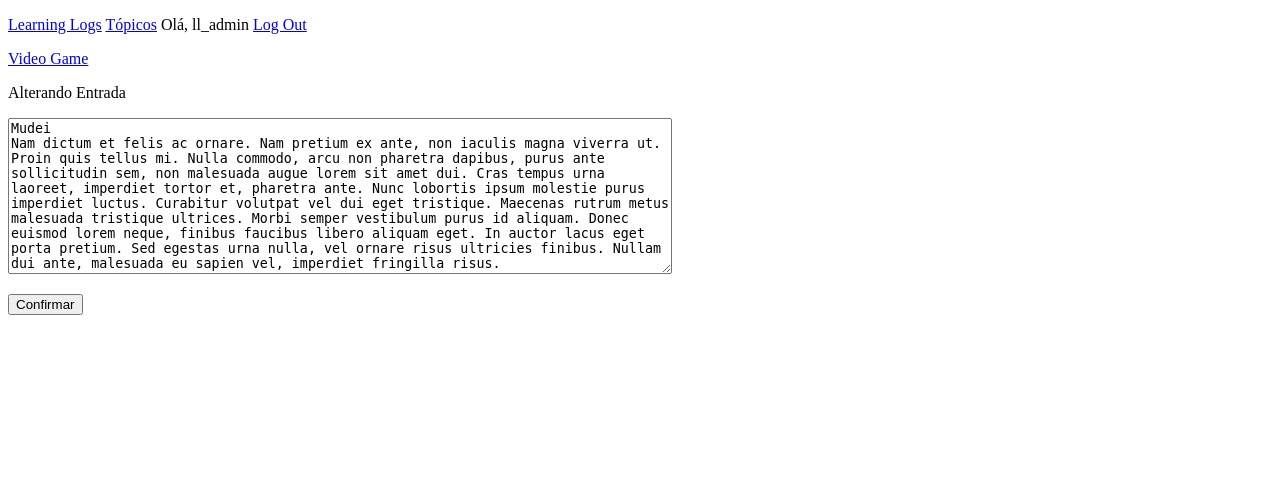
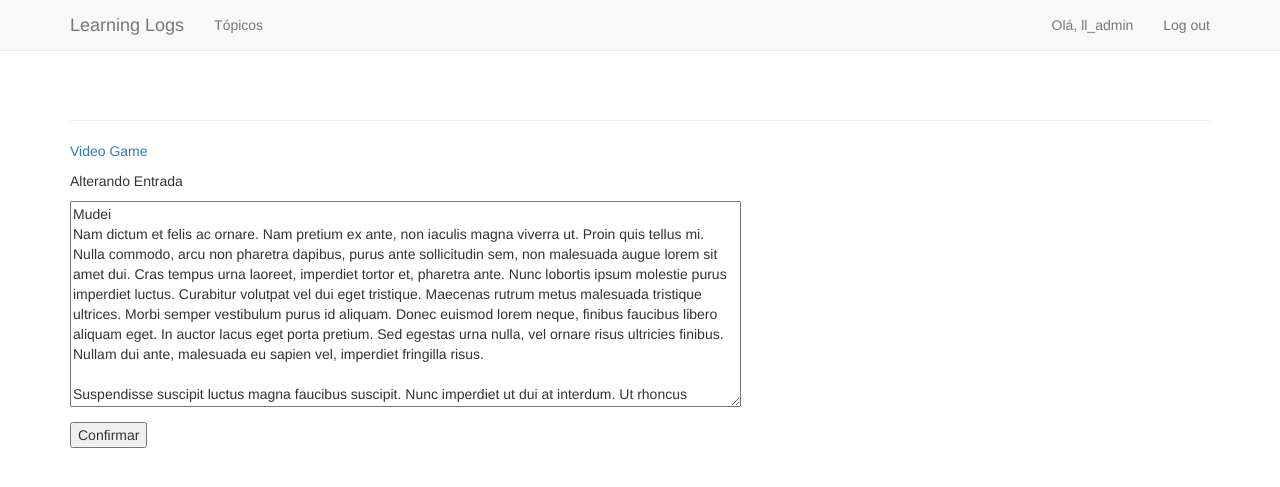
Before and after one commit to alvarocamillont/learning_log, a Django app: page /edit_entry/1/ in a window 1280 px wide. Shown: the top 487 px of the page. Run offline with Django 3.2, Linux system fonts and the light colour scheme; a user stored in the database is signed in; data comes from the database, SQL or seed files in the repository; both versions use the stored data as it was after the commit; some libraries are stand-ins or nearby versions.

Commit message:
Alterada o template base para o bootstrap

```diff
--- a/learning_logs/templates/learning_logs/base.html
+++ b/learning_logs/templates/learning_logs/base.html
@@ -1,24 +1,54 @@
+{% load bootstrap3 %}
 <!DOCTYPE html>
 <html lang="pt-br">
+
 <head>
-        <title>Learning Logs</title>
     <meta charset="UTF-8">
     <meta name="viewport" content="width=device-width, initial-scale=1">
+    <title>Learning Logs</title>
+
+    {% bootstrap_css %} {% bootstrap_javascript %}
 </head>
+
 <body>
-        <p>
-            <a href="{% url 'learning_logs:index' %}">Learning Logs</a>
+    <!--Barra de navegação-->
+    <nav class="navbar navbar-default navbar-static-top">
+        <div class="container">
+            <div class="navbar-header">
+                <button type="button" class="navbar-toggle collapsed" data-toogle="collapse" data-target="#navbar" aria-expanded="false"
+                    aria-controls="navbar">
+                    </button>
+                <a href="{% url 'learning_logs:index' %}" class="navbar-brand">Learning Logs</a>
+            </div>
+            <div id="navbar" class="navbar-collapse collapse">
+                <ul class="nav navbar-nav">
+                    <li>
                         <a href="{% url 'learning_logs:topics' %}">Tópicos</a>
+                    </li>
+                </ul>
 
+                <ul class="nav navbar-nav navbar-right">
                     {% if user.is_authenticated %}
-                Olá, {{ user.username }}
-                <a href="{% url 'users:logout' %}">Log Out</a>
+                    <li><a>Olá, {{ user.username }}</a></li>
+                    <li><a href="{% url 'users:logout' %}">Log out</a></li>
                     {% else %}
-                <a href="{% url 'users:register' %}">Cadastro</a>
-                <a href="{% url 'users:login' %}">Login</a>
+                    <li><a href="{% url 'users:register' %}">Cadastre-se</a></li>
+                    <li><a href="{% url 'users:login' %}">Login</a></li>
                     {% endif %}
+                </ul>
+            </div>
+        </div>
+    </nav>
 
-        </p>
-        {% block content%}{% endblock content %}
+    <div class="container">
+        <div class="page-header">
+            {% block header %} {% endblock header %}
+        </div>
+        <div>
+            {% block content %} {% endblock content %}
+        </div>
+    </div>
+
 </body>
+
 </html>
```
Also changed, not shown: db.sqlite3. Lines whose indentation alone changed are shown as unchanged.
